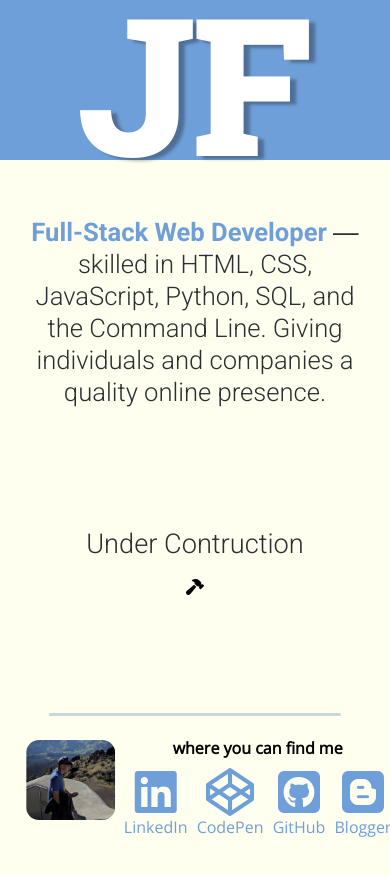
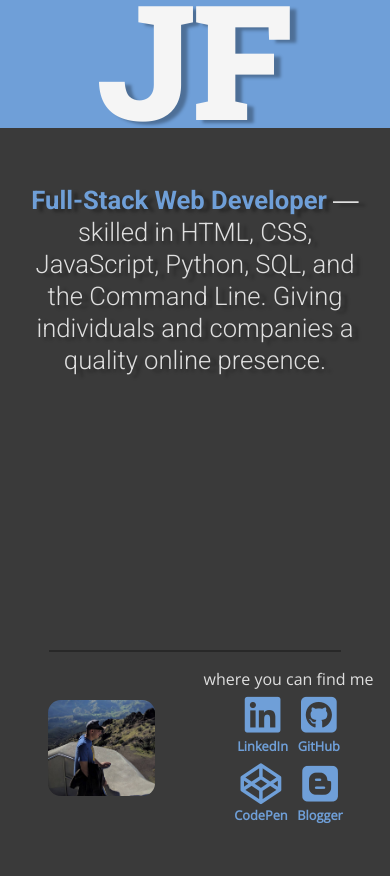
Before and after one commit to cubtekki/cubtekki.github.io, a plain HTML site: page index.html in a window 390 px wide. After the commit the page ends 844 px from the top, so only its background shows below. Drawn offline with nearby package versions, Linux system fonts and the light colour scheme.

Commit message:
color change and breakpoint refinement

```diff
--- a/index.html
+++ b/index.html
@@ -31,10 +31,10 @@
                         Python, SQL, and the Command Line. Giving individuals and companies a quality online presence.
                     </h2>
                 </section>
-                <div id="contruction">
+                <!-- <div id="contruction">
                     <h3>Under Contruction</h3>
                     <p><i class="fas fa-hammer"></i></p>
-                </div>
+                </div> -->
             </main>
             <!-- Start of section w/photo and links to all relevent social media/project sites -->
             <div id="bottomContent">
@@ -48,14 +48,17 @@
                         <div id="links">
                             <ul>
                                 <li><a href="https://www.linkedin.com/in/jacobfraga/" target="_blank"><i
-                                            class="fab fa-linkedin fa-3x"></i><br>LinkedIn</a></li>
+                                            class="fab fa-linkedin fa-3x"></i><br><span
+                                            id="linkText">LinkedIn</span></a></li>
+                                <li><a href="https://github.com/cubtekki" target="_blank"><i
+                                            class="fab fa-github-square fa-3x"></i><br><span
+                                            id="linkText">GitHub</span></a></li>
                                 <li><a href="https://codepen.io/jfraga" target="_blank"><i
-                                            class="fab fa-codepen fa-3x"></i><br>CodePen</a>
+                                            class="fab fa-codepen fa-3x"></i><br><span id="linkText">CodePen</span></a>
                                 </li>
-                                <li><a href="https://github.com/cubtekki" target="_blank"><i
-                                            class="fab fa-github-square fa-3x"></i><br>GitHub</a></li>
                                 <li><a href="https://jacobfraga.blogspot.com/" target="_blank"><i
-                                            class="fab fa-blogger fa-3x"></i><br>Blogger</a></li>
+                                            class="fab fa-blogger fa-3x"></i><br><span id="linkText">Blogger</span></a>
+                                </li>
                             </ul>
                         </div>
                     </div>
--- a/landing.css
+++ b/landing.css
@@ -37,7 +37,7 @@ body {
     /* height: 100%;
     width: 100%; */
     font: 1rem 'Open Sans', sans-serif;
-    background-color: ivory;
+    background-color: rgb(58, 58, 58);
 }
 
 /* props for all paragraph elements */
@@ -48,8 +48,8 @@ p {
 /* Wrapper for entire page, defines grid layout*/
 .page {
     max-width: 1400px;
-    height: 100%;
-    min-height: 700px;
+    /* height: 100%; */
+    /* min-height: 700px; */
     margin: auto;
 }
 
@@ -58,20 +58,20 @@ p {
     opacity: 0; /* setting opacity to 0 so animation can fade it in */
     text-align: center;
     margin: auto;
-    height: 10rem;
+    height: 8rem;
     width: 100%;
     background-color: #6F9FD8;
-    color: white;
     /* overflow: hidden; */
     /* box-shadow: 0 0 .7rem rgb(45, 45, 45); */
 }
 
 /* All h1's in the header container */
 #main-header h1 {
+    color: rgb(245, 245, 245);
     position: relative;
-    top: -2.8rem;
+    top: -3rem;
     padding: 0 0.5rem;
-    font: 300 12rem 'Roboto Slab', serif;
+    font: 300 10rem 'Roboto Slab', serif;
     white-space: nowrap;
     text-shadow: .4rem 0.2rem .2rem rgba(0, 0 , 0, 0.3);
 }
@@ -114,12 +114,12 @@ nav {
 
 /* divider between content and intro/nav */
 hr {
-    background-color: var(--lightGray);
+    background-color: rgba(0, 0, 0, 0.3);
     width: 75%;
-    height:.2rem;
+    height:.1rem;
     margin: 0 auto;
     border-width: 0;
-    border-radius: 1em;
+    /* border-radius: 1em; */
 }
 
 #content-divider {
@@ -150,7 +150,8 @@ hr {
 #introduction > h2 {
     font-family: 'Roboto', sans-serif;
     font-weight: 300;
-    color: var(--darkGray);
+    color: rgb(223, 223, 223);
+    text-shadow: .4rem 0.2rem .2rem rgba(0, 0 , 0, 0.3);
     /* background-color: var(--blue); */
     /* border-radius: 0.5em; */
     margin: auto;
@@ -164,26 +165,6 @@ hr {
     color: var(--blue);
     font-weight: bold;
 }
-/* contruction site begin */
-#contruction {
-    margin:5rem auto 5rem auto;
-}
-
-#contruction > h3 {
-    font-family: 'Roboto', sans-serif;
-    font-weight: 100;
-    color: var(--darkGray);
-    margin: auto;
-    padding: 1rem;
-    font-size: 1.7em;
-    max-width: 100%;
-    text-align: center;
-}
-
-#contruction p {
-    margin: 0 auto;
-    text-align: center;
-}
 
 /* general bottom footer styling */
 #bottomContent {
@@ -196,23 +177,24 @@ hr {
 #branding {
     display: flex;
     justify-content: space-around;
-    height: 8rem;
+    max-height: 12rem;
     width: 100%;
     padding: 0.5rem;
 }
 
 #bottom-photo {
     display: flex;
-    width: 33%;
+    align-self: center;
+    width: 50%;
     height: 100%;
-    padding: 1rem;
+    padding: 0.5rem;
 }
 
 /* bottom image formatting */
 #bottom-photo img {
     transform: scaleX(-1);
     max-width: 100%;
-    max-height: 100%;
+    max-height: 6rem;
     border-radius: 0.8em;
     margin: auto;
 }
@@ -221,21 +203,25 @@ hr {
 #footer-links {
     display: flex;
     flex-direction: column;
-    justify-content: space-evenly;
-    width: 66%;
+    justify-content: center;
+    width: 50%;
     height: 100%;
     padding: .5rem;
 }
 
 /* test to direct users to links */
 #footer-links h4 {
+    color: rgb(223, 223, 223);
     text-align: center;
-    padding: .3rem;
+    font-size: 1rem;
+    font-weight: 400;
+    /* padding: .2rem; */
 }
 
 /* spacing out the links horizontally */
 #links ul {
     display: flex;
+    flex-wrap: wrap;
     justify-content: center;
     text-align: center;
     margin: 0 .1rem;
@@ -244,7 +230,12 @@ hr {
 /* styling the links themselves */
 #links li {
     list-style-type: none;
-    padding: 2%;
+    padding: 0.3rem;
+    font-size: 85%;
+}
+#linkText {
+    font-size: 0.8rem;
+    font-weight: bold;
 }
 /* link colors */
 a:visited {
```
